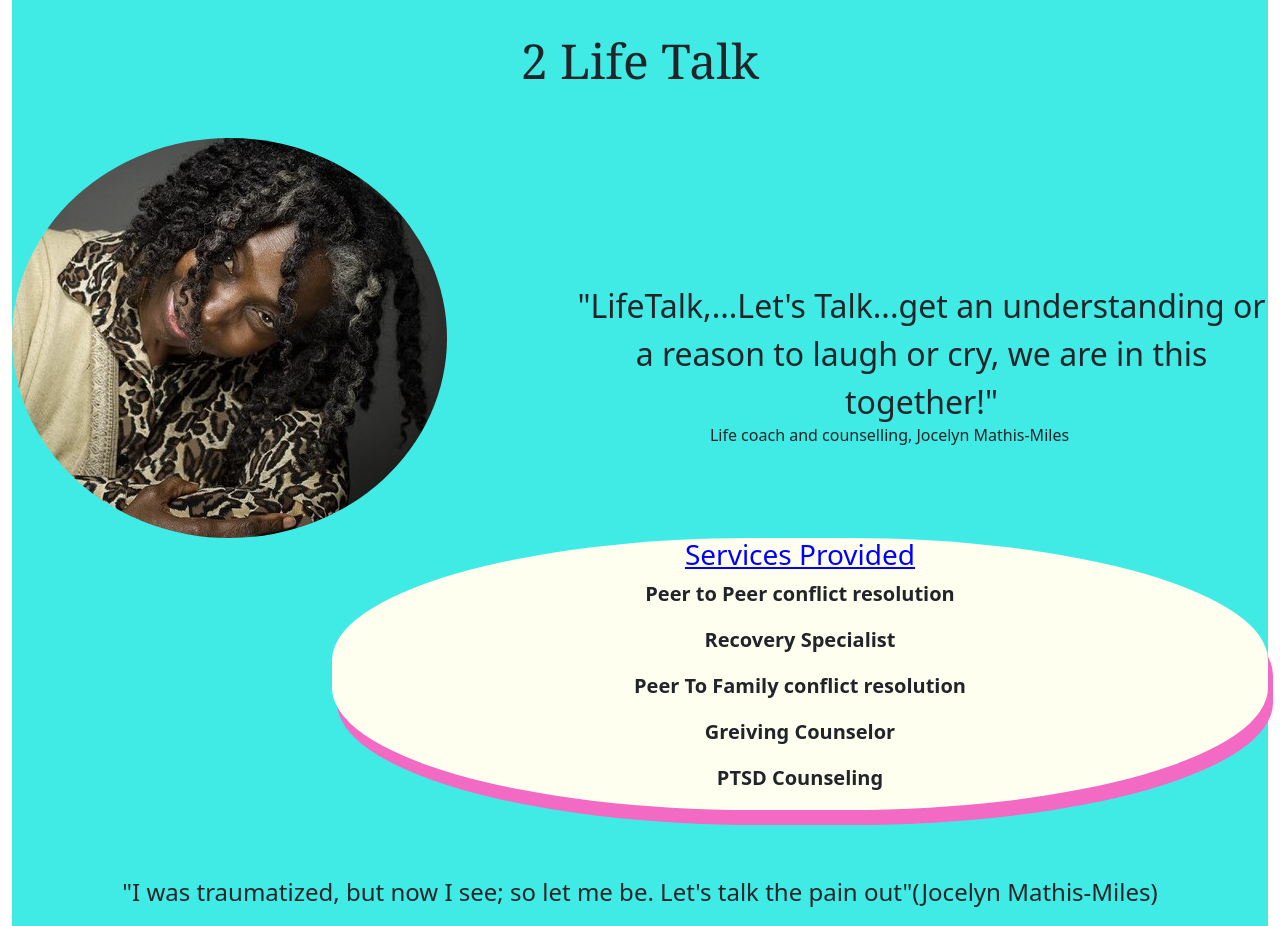
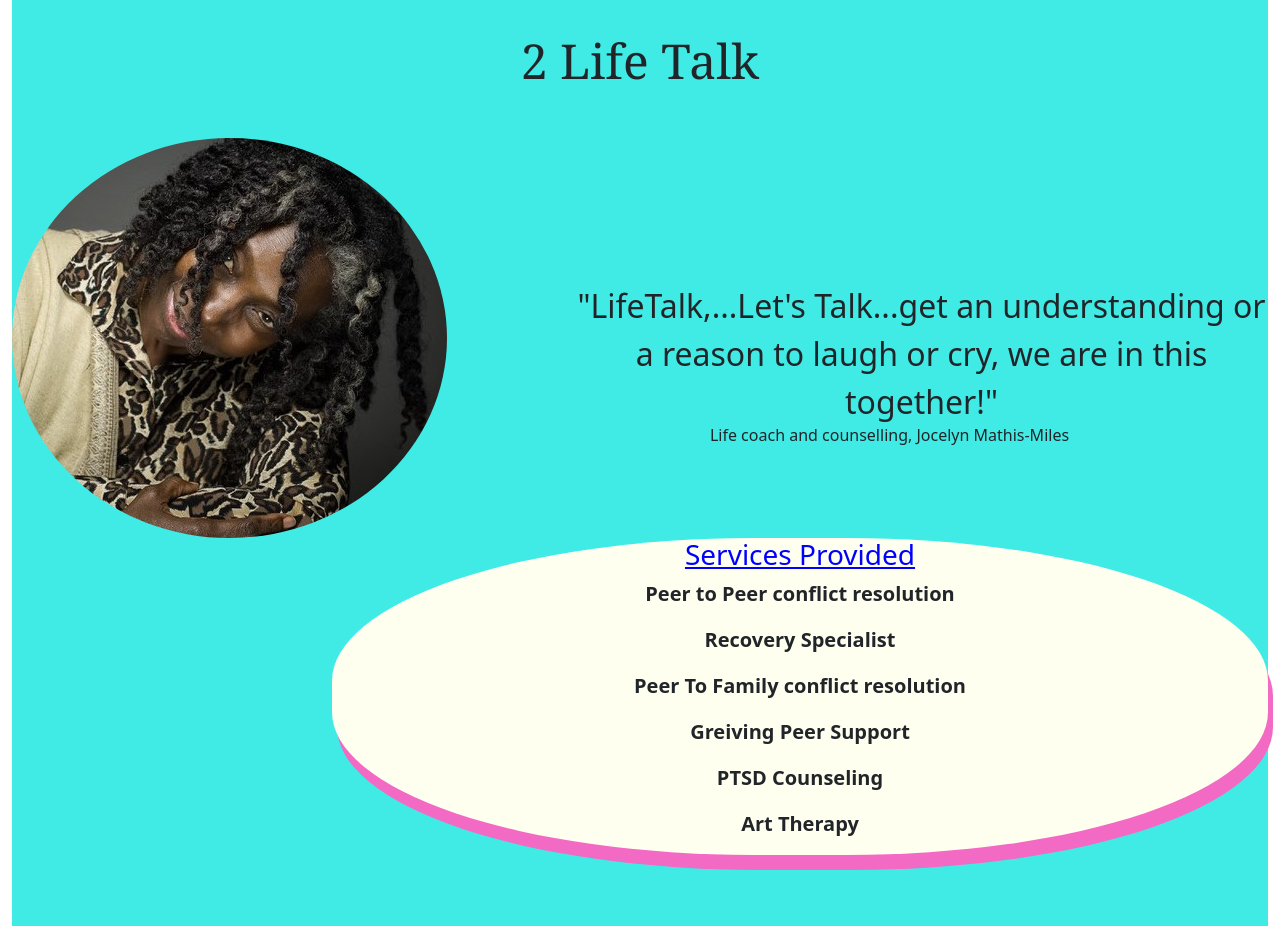
Before and after one commit to jjamaltwin/2-life-talk, a React (Create React App) app: page / in a window 1280 px wide. Shown: the top 926 px of the page. Built offline with nearby package versions, Linux system fonts and the light colour scheme.

Commit message:
edited services per request

```diff
--- a/src/App.css
+++ b/src/App.css
@@ -39,7 +39,7 @@
 .services {
   background-color: ivory;
   max-width: 80%;
-  height: 17rem;
+  height: auto;
   border-radius: 45%;
   display: flex;
   flex-direction: column;
--- a/src/App.js
+++ b/src/App.js
@@ -27,8 +27,10 @@ function App() {
           <p>Peer to Peer conflict resolution</p>
           <p>Recovery Specialist</p>
           <p>Peer To Family conflict resolution</p>
-          <p>Greiving Counselor </p>
+          <p>Greiving Peer Support </p>
           <p>PTSD Counseling</p>
+          <p>Art Therapy</p>
+
         </div>
 
         </div>
```
